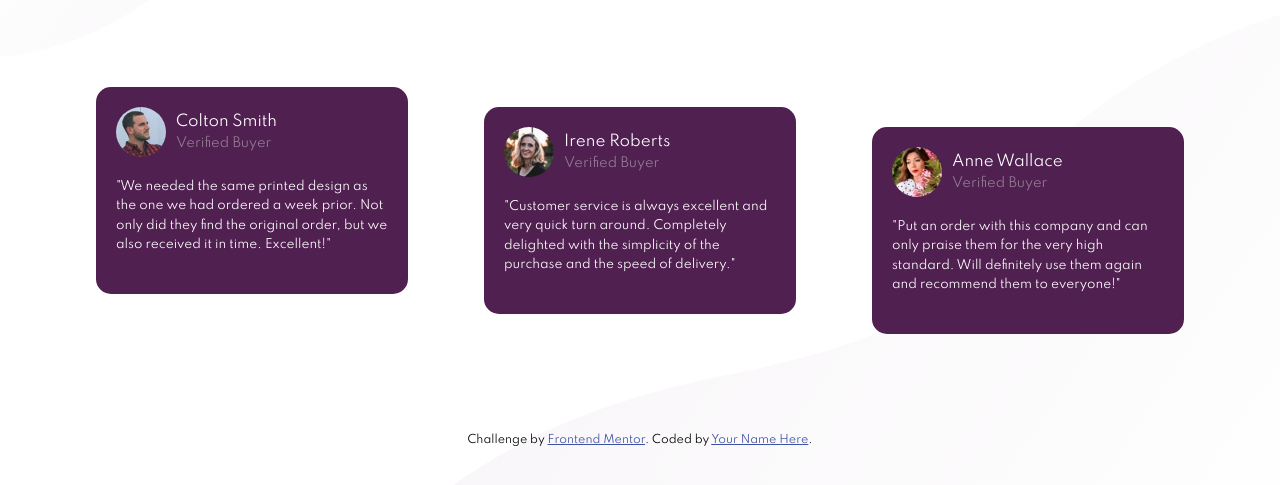
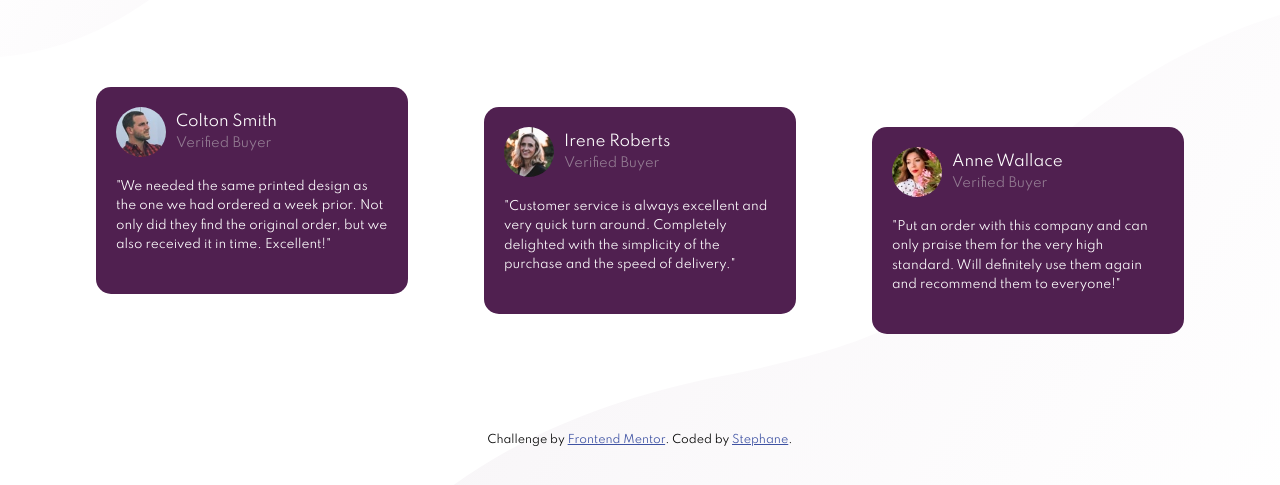
Before and after one commit to distephano30/social-proof-section-master, a plain HTML site: page index.html in a window 1280 px wide. Shown: the part 305-790 px from the top of the page. Drawn offline with Linux system fonts and the light colour scheme.

Commit message:
Update index.html

```diff
--- a/index.html
+++ b/index.html
@@ -128,30 +128,11 @@
 
     </div>
 
-
-
-
-
-
-
-
-
-
-
-
-
-
-
-
-
-
-
-
     <div class="attribution">
       Challenge by
       <a href="https://www.frontendmentor.io?ref=challenge" target="_blank"
       >Frontend Mentor</a
-      >. Coded by <a href="#">Your Name Here</a>.
+      >. Coded by <a href="#">Stephane</a>.
     </div>
   </body>
   </html>
```
